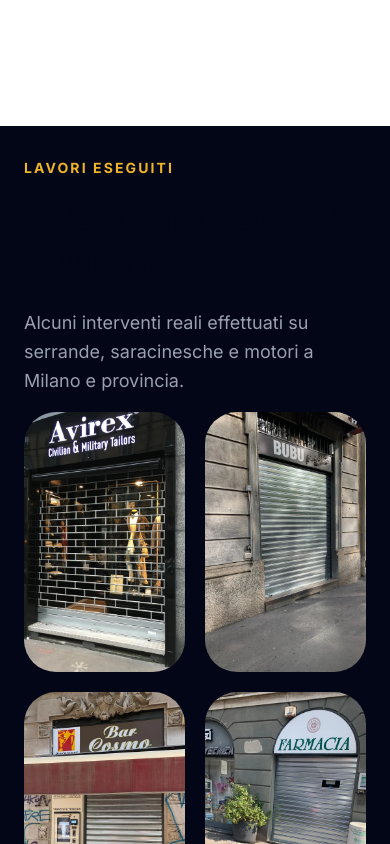
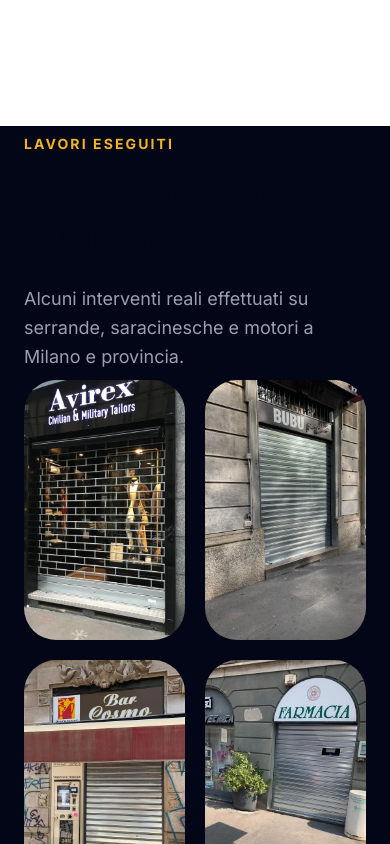
Before and after one commit to Simo-FI/abbinati-serrande, a Next.js app: page / in a window 390 px wide. Shown: the part 5320-6164 px from the top of the page. Built offline with nearby package versions, Linux system fonts and the light colour scheme.

Commit message:
Refine mobile gallery spacing and layout rhythm

```diff
--- a/app/page.tsx
+++ b/app/page.tsx
@@ -702,12 +702,12 @@
 
 </section>
       {/* GALLERY */}
-<section className="pt-8 pb-12 md:py-24 bg-[#020617]">
+<section className="pt-2 pb-12 md:py-24 bg-[#020617]">
 
   <div className="max-w-7xl mx-auto px-6">
 
     {/* TITLE */}
-    <div className="max-w-3xl mb-4 md:mb-16">
+    <div className="max-w-3xl mb-2 md:mb-16">
 
       <p className="text-[#f0b429] font-bold uppercase tracking-[0.15em] mb-4 text-sm">
         Lavori Eseguiti
@@ -717,7 +717,7 @@
         Interventi Recenti a Milano
       </h2>
 
-      <p className="text-gray-400 text-lg leading-relaxed mt-2">
+      <p className="text-gray-400 text-lg leading-relaxed">
         Alcuni interventi reali effettuati su serrande,
         saracinesche e motori a Milano e provincia.
       </p>
```
